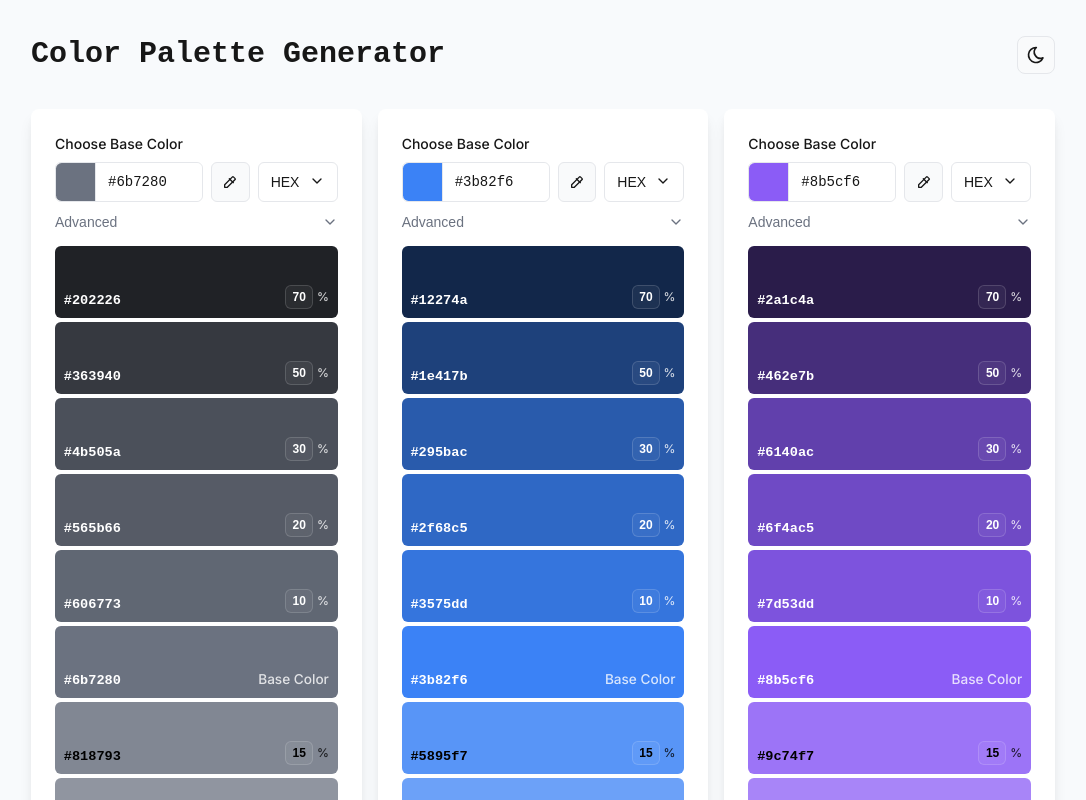
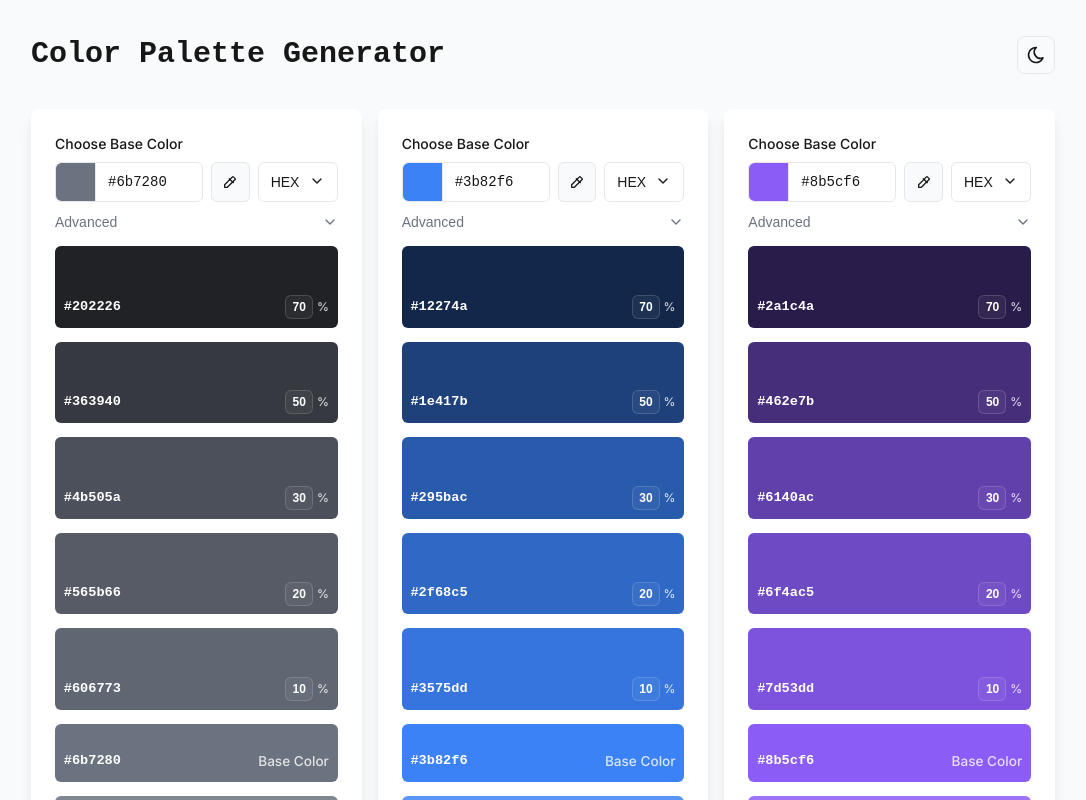
Before and after one commit to angiehemans/color-palette-generator, a Next.js app: page / in a window 1280 px wide. Shown: the top 800 px of the page, without its empty margins (97-1183 px from the left). Built offline with nearby package versions, Linux system fonts and the light colour scheme.

Commit message:
added add/delete feature

```diff
--- a/src/app/components/ColorPaletteGenerator.tsx
+++ b/src/app/components/ColorPaletteGenerator.tsx
@@ -1,7 +1,7 @@
 'use client';
 
 import { useState, useEffect } from 'react';
-import { IconColorPicker, IconCopy, IconChevronDown } from '@tabler/icons-react';
+import { IconColorPicker, IconCopy, IconChevronDown, IconPlus, IconTrash, IconGripVertical } from '@tabler/icons-react';
 import * as Select from '@radix-ui/react-select';
 import * as Collapsible from '@radix-ui/react-collapsible';
 import ColorPickerInput from './ColorPickerInput';
@@ -195,17 +195,74 @@ function getTextColor(hexColor: string): string {
   return luminance > 0.5 ? '#000000' : '#ffffff';
 }
 
+interface ColorSwatch {
+  id: string;
+  hex: string;
+  percent: number;
+  type: 'shade' | 'base' | 'tint';
+  isBase?: boolean;
+}
+
 export default function ColorPaletteGenerator({ defaultColor, lightColor: initialLightColor, darkColor: initialDarkColor }: ColorPaletteGeneratorProps) {
   const [baseColor, setBaseColor] = useState(defaultColor);
   const [colorFormat, setColorFormat] = useState<'hex' | 'rgb' | 'hsl'>('hex');
   const [showToast, setShowToast] = useState(false);
-  const [shadePercentages, setShadePercentages] = useState([10, 20, 30, 50, 70]);
-  const [tintPercentages, setTintPercentages] = useState([15, 25, 35, 50, 65, 75, 85, 92, 96, 98]);
   const [isMobile, setIsMobile] = useState(false);
   const [showAdvanced, setShowAdvanced] = useState(false);
   const [lightColor, setLightColor] = useState(initialLightColor || '#ffffff');
   const [darkColor, setDarkColor] = useState(initialDarkColor || '#000000');
-  const palette = generatePalette(baseColor, shadePercentages, tintPercentages, lightColor, darkColor);
+  const [draggedItem, setDraggedItem] = useState<number | null>(null);
+  const [dropIndicator, setDropIndicator] = useState<{ position: 'before' | 'after', index: number } | null>(null);
+
+  // Initialize colors array ordered dark to light
+  const [colors, setColors] = useState<ColorSwatch[]>(() => {
+    const shadePercentages = [70, 50, 30, 20, 10]; // Reverse order: darkest first
+    const tintPercentages = [15, 25, 35, 50, 65, 75, 85, 92, 96, 98];
+
+    const initialColors: ColorSwatch[] = [
+      ...shadePercentages.map((percent, index) => ({
+        id: `shade-${index}`,
+        hex: mixColors(defaultColor, initialDarkColor || '#000000', percent / 100),
+        percent,
+        type: 'shade' as const
+      })),
+      {
+        id: 'base',
+        hex: defaultColor,
+        percent: 0,
+        type: 'base' as const,
+        isBase: true
+      },
+      ...tintPercentages.map((percent, index) => ({
+        id: `tint-${index}`,
+        hex: mixColors(defaultColor, initialLightColor || '#ffffff', percent / 100),
+        percent,
+        type: 'tint' as const
+      }))
+    ];
+
+    return initialColors;
+  });
+
+  // Update colors when base color or mix colors change
+  useEffect(() => {
+    const baseIndex = colors.findIndex(c => c.isBase);
+    if (baseIndex === -1) return;
+
+    const updatedColors = colors.map((color, index) => {
+      if (color.isBase) {
+        return { ...color, hex: baseColor };
+      }
+
+      const isShade = index < baseIndex;
+      const mixColor = isShade ? darkColor : lightColor;
+      const newHex = mixColors(baseColor, mixColor, color.percent / 100);
+
+      return { ...color, hex: newHex };
+    });
+
+    setColors(updatedColors);
+  }, [baseColor, lightColor, darkColor]);
 
   const handleEyeDropper = async () => {
     if ('EyeDropper' in window) {
@@ -221,8 +278,130 @@ export default function ColorPaletteGenerator({ defaultColor, lightColor: initia
     }
   };
 
+  const addColorSwatch = (afterIndex: number) => {
+    const baseIndex = colors.findIndex(c => c.isBase);
+    // Use the percentage from the swatch we're adding after, or default to 25%
+    const newPercent = colors[afterIndex].percent || 25;
+    const isShade = afterIndex < baseIndex;
+    const mixColor = isShade ? darkColor : lightColor;
+    const newHex = mixColors(baseColor, mixColor, newPercent / 100);
+
+    const newSwatch: ColorSwatch = {
+      id: `${isShade ? 'shade' : 'tint'}-${Date.now()}`,
+      hex: newHex,
+      percent: newPercent,
+      type: isShade ? 'shade' : 'tint'
+    };
+
+    const newColors = [...colors];
+    newColors.splice(afterIndex + 1, 0, newSwatch);
+    setColors(newColors);
+  };
+
+  const deleteColorSwatch = (index: number) => {
+    if (colors[index].isBase) return; // Don't delete base color
+
+    const newColors = colors.filter((_, i) => i !== index);
+    setColors(newColors);
+  };
+
+  const updateSwatchPercent = (index: number, newPercent: number) => {
+    const baseIndex = colors.findIndex(c => c.isBase);
+    const isShade = index < baseIndex;
+    const mixColor = isShade ? darkColor : lightColor;
+    const newHex = mixColors(baseColor, mixColor, newPercent / 100);
+
+    const updatedColors = [...colors];
+    updatedColors[index] = {
+      ...updatedColors[index],
+      percent: newPercent,
+      hex: newHex,
+      type: isShade ? 'shade' : 'tint'
+    };
+    setColors(updatedColors);
+  };
+
+  const handleDragStart = (e: React.DragEvent, index: number) => {
+    if (colors[index].isBase) return; // Don't allow dragging base color
+    setDraggedItem(index);
+    e.dataTransfer.effectAllowed = 'move';
+  };
+
+  const handleDragOver = (e: React.DragEvent, index: number) => {
+    e.preventDefault();
+    if (draggedItem === null || colors[index].isBase) return;
+
+    const rect = e.currentTarget.getBoundingClientRect();
+    const midY = rect.top + rect.height / 2;
+    const mouseY = e.clientY;
+
+    // Determine if we're in the top or bottom half of the element
+    const position = mouseY < midY ? 'before' : 'after';
+
+    // Don't show indicator if dropping in the same position
+    if (draggedItem === index ||
+        (draggedItem === index - 1 && position === 'after') ||
+        (draggedItem === index + 1 && position === 'before')) {
+      setDropIndicator(null);
+      return;
+    }
+
+    setDropIndicator({ position, index });
+    e.dataTransfer.dropEffect = 'move';
+  };
+
+  const handleDragLeave = (e: React.DragEvent) => {
+    // Only clear indicator if we're leaving the entire drag area
+    const rect = e.currentTarget.getBoundingClientRect();
+    const x = e.clientX;
+    const y = e.clientY;
+
+    if (x < rect.left || x > rect.right || y < rect.top || y > rect.bottom) {
+      setDropIndicator(null);
+    }
+  };
+
+  const handleDrop = (e: React.DragEvent, dropIndex: number) => {
+    e.preventDefault();
+    if (draggedItem === null || colors[dropIndex].isBase) return;
+
+    const rect = e.currentTarget.getBoundingClientRect();
+    const midY = rect.top + rect.height / 2;
+    const mouseY = e.clientY;
+    const position = mouseY < midY ? 'before' : 'after';
+
+    let finalDropIndex = dropIndex;
+    if (position === 'after') {
+      finalDropIndex = dropIndex + 1;
+    }
+
+    // Adjust for the removal of the dragged item
+    if (draggedItem < finalDropIndex) {
+      finalDropIndex--;
+    }
+
+    const baseIndex = colors.findIndex(c => c.isBase);
+    const newColors = [...colors];
+    const [draggedColor] = newColors.splice(draggedItem, 1);
+
+    // Update the color's type and hex based on new position
+    const adjustedBaseIndex = draggedItem < baseIndex ? baseIndex - 1 : baseIndex;
+    const isShade = finalDropIndex < adjustedBaseIndex;
+    const mixColor = isShade ? darkColor : lightColor;
+    const updatedColor: ColorSwatch = {
+      ...draggedColor,
+      hex: mixColors(baseColor, mixColor, draggedColor.percent / 100),
+      type: isShade ? 'shade' : 'tint'
+    };
+
+    newColors.splice(finalDropIndex, 0, updatedColor);
+    setColors(newColors);
+    setDraggedItem(null);
+    setDropIndicator(null);
+  };
+
   const copyAllValues = async () => {
-    const colorArray = allColors.map(color => formatColor(color.hex, colorFormat));
+    const colorArray = colors.map(color => formatColor(color.hex, colorFormat));
     try {
       await navigator.clipboard.writeText(JSON.stringify(colorArray, null, 2));
       setShowToast(true);
@@ -232,7 +411,7 @@ export default function ColorPaletteGenerator({ defaultColor, lightColor: initia
   };
 
   const copyAsHTML = async () => {
-    const htmlSwatches = allColors.map(color => {
+    const htmlSwatches = colors.map(color => {
       const textColor = getTextColor(color.hex);
       const label = color.type === 'base' ? 'Base' : `${color.type === 'shade' ? '-' : '+'}${color.percent}%`;
 
@@ -289,13 +468,6 @@ export default function ColorPaletteGenerator({ defaultColor, lightColor: initia
     return () => mediaQuery.removeListener(checkMobileDevice);
   }, []);
 
-
-  // Get all hex values sorted from dark to light
-  const allColors = [
-    ...palette.shades.reverse().map(shade => ({ ...shade, label: `-${shade.percent}%` })), // darkest first
-    { hex: palette.base, type: 'base', label: 'Base Color', percent: undefined },
-    ...palette.tints.map(tint => ({ ...tint, label: `+${tint.percent}%` })) // lightest last
-  ];
 
   return (
     <div className="card">
@@ -382,25 +554,19 @@ export default function ColorPaletteGenerator({ defaultColor, lightColor: initia
         </Collapsible.Root>
       </div>
       <div className="space-y-2">
-        {allColors.map((color, index) => {
-          const isShade = color.type === 'shade';
-          const isTint = color.type === 'tint';
-          const isBase = color.type === 'base';
+        {colors.map((color, index) => (
+          <div key={color.id}>
+            {/* Drop indicator before */}
+            {dropIndicator && dropIndicator.index === index && dropIndicator.position === 'before' && (
+              <div className="drop-indicator" />
+            )}
 
-          // Calculate the actual array index for shades and tints
-          const getArrayIndex = () => {
-            if (isShade) {
-              // Shades are reversed, so we need to account for that
-              return palette.shades.length - 1 - (index);
-            } else if (isTint) {
-              // Tints start after shades + base color
-              return index - palette.shades.length - 1;
-            }
-            return -1;
-          };
-
-          return (
-            <div key={index} className="color-list-item">
+            <div
+              className={`color-list-item ${draggedItem === index ? 'dragging' : ''}`}
+              onDragOver={(e) => handleDragOver(e, index)}
+              onDragLeave={handleDragLeave}
+              onDrop={(e) => handleDrop(e, index)}
+            >
               <div
                 className="color-list-swatch"
                 style={{
@@ -408,47 +574,65 @@ export default function ColorPaletteGenerator({ defaultColor, lightColor: initia
                   color: getTextColor(color.hex)
                 }}
               >
+                {/* Top section: action buttons */}
+                <div className="swatch-top-section">
+                  {!color.isBase && (
+                    <div
+                      className="drag-handle"
+                      title="Drag to reorder"
+                      draggable={true}
+                      onDragStart={(e) => handleDragStart(e, index)}
+                    >
+                      <IconGripVertical size={14} style={{ color: getTextColor(color.hex) }} />
+                    </div>
+                  )}
+
+                  <div className="top-actions">
+                    {!color.isBase && (
+                      <button
+                        className="delete-color-button"
+                        onClick={() => deleteColorSwatch(index)}
+                        title="Delete this color"
+                        style={{ color: getTextColor(color.hex) }}
+                      >
+                        <IconTrash size={12} />
+                      </button>
+                    )}
+                  </div>
+                </div>
+
+                {/* Bottom section: color info */}
+                <div className="swatch-bottom-section">
+                  <div className="color-value-section">
                     <div className="color-swatch-text">{formatColor(color.hex, colorFormat)}</div>
-                <div className="color-swatch-controls">
-                  {!isBase && (
-                    <>
+                    <button
+                      className="color-swatch-copy"
+                      onClick={() => copyIndividualColor(color.hex)}
+                      title="Copy color value"
+                      style={{ color: getTextColor(color.hex) }}
+                    >
+                      <IconCopy size={12} />
+                    </button>
+                  </div>
+
+                  <div className="color-info-section">
+                    {!color.isBase ? (
+                      <div className="percentage-section">
                         <input
                           type="number"
-                        value={color.percent || 0}
+                          value={color.percent}
                           onChange={(e) => {
                             const newPercent = Math.max(0, Math.min(100, parseInt(e.target.value) || 0));
-                          const arrayIndex = getArrayIndex();
-
-                          if (isShade && arrayIndex !== -1) {
-                            const newShades = [...shadePercentages];
-                            newShades[arrayIndex] = newPercent;
-                            setShadePercentages(newShades);
-                          } else if (isTint && arrayIndex !== -1) {
-                            const newTints = [...tintPercentages];
-                            newTints[arrayIndex] = newPercent;
-                            setTintPercentages(newTints);
-                          }
+                            updateSwatchPercent(index, newPercent);
                           }}
                           onKeyDown={(e) => {
                             if (e.key === 'ArrowUp' || e.key === 'ArrowDown') {
                               e.preventDefault();
                               const increment = e.shiftKey ? 10 : 1;
-                            const currentValue = color.percent || 0;
                               const newPercent = e.key === 'ArrowUp'
-                              ? Math.min(100, currentValue + increment)
-                              : Math.max(0, currentValue - increment);
-
-                            const arrayIndex = getArrayIndex();
-
-                            if (isShade && arrayIndex !== -1) {
-                              const newShades = [...shadePercentages];
-                              newShades[arrayIndex] = newPercent;
-                              setShadePercentages(newShades);
-                            } else if (isTint && arrayIndex !== -1) {
-                              const newTints = [...tintPercentages];
-                              newTints[arrayIndex] = newPercent;
-                              setTintPercentages(newTints);
-                            }
+                                ? Math.min(100, color.percent + increment)
+                                : Math.max(0, color.percent - increment);
+                              updateSwatchPercent(index, newPercent);
                             }
                           }}
                           className="percentage-input"
@@ -458,22 +642,32 @@ export default function ColorPaletteGenerator({ defaultColor, lightColor: initia
                           step="1"
                         />
                         <span className="percentage-sign" style={{ color: getTextColor(color.hex) }}>%</span>
-                    </>
+                      </div>
+                    ) : (
+                      <div className="color-swatch-label">Base Color</div>
                     )}
-                  {isBase && <div className="color-swatch-label">{color.label}</div>}
                   </div>
+                </div>
+              </div>
+            </div>
+
+            {/* Drop indicator after */}
+            {dropIndicator && dropIndicator.index === index && dropIndicator.position === 'after' && (
+              <div className="drop-indicator" />
+            )}
+
+            {/* Add button between swatches */}
+            <div className="add-between-swatches">
               <button
-                  className="color-swatch-copy"
-                  onClick={() => copyIndividualColor(color.hex)}
-                  title="Copy color value"
-                  style={{ color: getTextColor(color.hex) }}
+                className="add-between-button"
+                onClick={() => addColorSwatch(index)}
+                title="Add color after this one"
               >
-                  <IconCopy size={12} />
+                <IconPlus size={14} />
               </button>
             </div>
           </div>
-          );
-        })}
+        ))}
       </div>
       <div style={{ display: 'flex', gap: '0.5rem', flexWrap: 'wrap' }}>
         <button
--- a/src/app/globals.css
+++ b/src/app/globals.css
@@ -420,21 +420,19 @@ body {
 }
 
 .color-swatch-copy {
-  position: absolute;
-  top: 0.5rem;
-  right: 0.5rem;
-  width: 1.5rem;
-  height: 1.5rem;
-  background: rgba(0, 0, 0, 0.1);
-  border: none;
+  background: rgba(255, 255, 255, 0.1);
+  border: 1px solid rgba(255, 255, 255, 0.2);
   border-radius: 0.25rem;
+  padding: 0.25rem;
   cursor: pointer;
   display: flex;
   align-items: center;
   justify-content: center;
+  transition: all 0.2s ease;
+  backdrop-filter: blur(4px);
+  width: 24px;
+  height: 24px;
   opacity: 0;
-  transition: all 0.2s ease-in-out;
-  backdrop-filter: blur(4px);
 }
 
 .color-list-swatch:hover .color-swatch-copy {
@@ -442,8 +440,9 @@ body {
 }
 
 .color-swatch-copy:hover {
-  background: rgba(0, 0, 0, 0.2);
-  transform: scale(1.1);
+  background: rgba(255, 255, 255, 0.2);
+  border-color: rgba(255, 255, 255, 0.4);
+  transform: scale(1.05);
 }
 
 .color-swatch-controls {
@@ -494,13 +493,13 @@ body {
 
 .color-list-swatch {
   width: 100%;
-  height: 4.5rem;
+  /* height: 4.5rem; */
   border-radius: 0.375rem;
   display: flex;
-  flex-direction: row;
+  flex-direction: column;
   align-items: flex-end;
   justify-content: space-between;
-  gap: 0.5rem;
+  gap: 1rem;
   position: relative;
   padding: 0.55rem;
 }
@@ -782,3 +781,159 @@ body {
   background: #2563eb;
   border-color: #2563eb;
 }
+
+.color-list-item {
+  transition: all 0.2s ease;
+}
+
+.color-list-item.dragging {
+  opacity: 0.5;
+  transform: scale(0.95);
+}
+
+.drag-handle {
+  opacity: 0;
+  transition: opacity 0.2s ease;
+  display: flex;
+  align-items: center;
+  cursor: grab;
+}
+
+.drag-handle:active {
+  cursor: grabbing;
+}
+
+.drag-handle[draggable="true"]:hover {
+  cursor: grab;
+}
+
+.color-list-swatch:hover .drag-handle {
+  opacity: 1;
+}
+
+.swatch-top-section {
+  display: flex;
+  justify-content: space-between;
+  align-items: flex-start;
+  width: 100%;
+}
+
+.top-actions {
+  display: flex;
+  gap: 0.25rem;
+  align-items: center;
+}
+
+.swatch-bottom-section {
+  display: flex;
+  flex-direction: row;
+  gap: 0.5rem;
+  width: 100%;
+  justify-content: space-between;
+  margin-top: auto;
+}
+
+.color-value-section {
+  display: flex;
+  justify-content: flex-start;
+  align-items: center;
+  width: 100%;
+  gap: 0.5rem;
+}
+
+.color-info-section {
+  display: flex;
+  justify-content: flex-end;
+  align-items: center;
+  width: 50%;
+}
+
+.percentage-section {
+  display: flex;
+  align-items: center;
+  gap: 0.25rem;
+}
+
+.delete-color-button {
+  background: rgba(255, 255, 255, 0.1);
+  border: 1px solid rgba(255, 255, 255, 0.2);
+  border-radius: 0.25rem;
+  padding: 0.25rem;
+  cursor: pointer;
+  display: flex;
+  align-items: center;
+  justify-content: center;
+  transition: all 0.2s ease;
+  backdrop-filter: blur(4px);
+  width: 24px;
+  height: 24px;
+  opacity: 0;
+}
+
+.color-list-swatch:hover .delete-color-button {
+  opacity: 1;
+}
+
+.delete-color-button:hover {
+  background: rgba(239, 68, 68, 0.2);
+  border-color: rgba(239, 68, 68, 0.4);
+  transform: scale(1.05);
+}
+
+.add-between-swatches {
+  display: flex;
+  justify-content: center;
+  align-items: center;
+  height: 0.5rem;
+  opacity: 0;
+  transition: opacity 0.2s ease;
+  margin: 0.125rem 0;
+}
+
+.add-between-swatches:hover {
+  opacity: 1;
+  z-index: 100;
+}
+
+.add-between-button {
+  background: #3b82f6;
+  border: none;
+  border-radius: 50%;
+  width: 28px;
+  height: 28px;
+  cursor: pointer;
+  display: flex;
+  align-items: center;
+  justify-content: center;
+  transition: all 0.2s ease;
+  color: white;
+  box-shadow: 0 2px 8px rgba(59, 130, 246, 0.3);
+  z-index: 100;
+}
+
+.add-between-button:hover {
+  background: #2563eb;
+  transform: scale(1.1);
+  box-shadow: 0 4px 12px rgba(59, 130, 246, 0.4);
+}
+
+.drop-indicator {
+  height: 3px;
+  background: #3b82f6;
+  border-radius: 2px;
+  margin: 0.25rem 0;
+  opacity: 0.8;
+  animation: pulse 1s ease-in-out infinite alternate;
+  box-shadow: 0 0 8px rgba(59, 130, 246, 0.4);
+}
+
+@keyframes pulse {
+  from {
+    opacity: 0.6;
+    box-shadow: 0 0 4px rgba(59, 130, 246, 0.4);
+  }
+  to {
+    opacity: 1;
+    box-shadow: 0 0 12px rgba(59, 130, 246, 0.6);
+  }
+}
```
Lines whose indentation alone changed are shown as unchanged.
